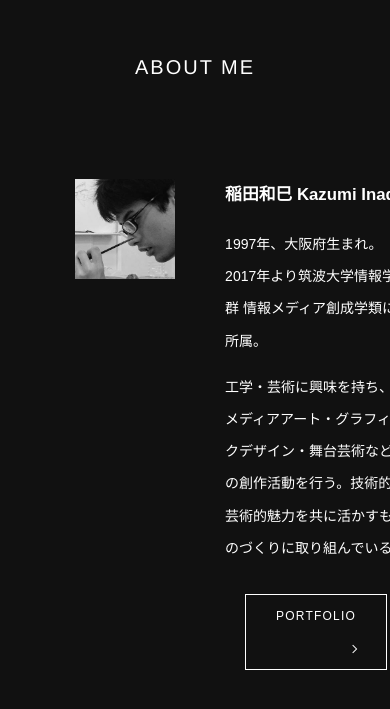
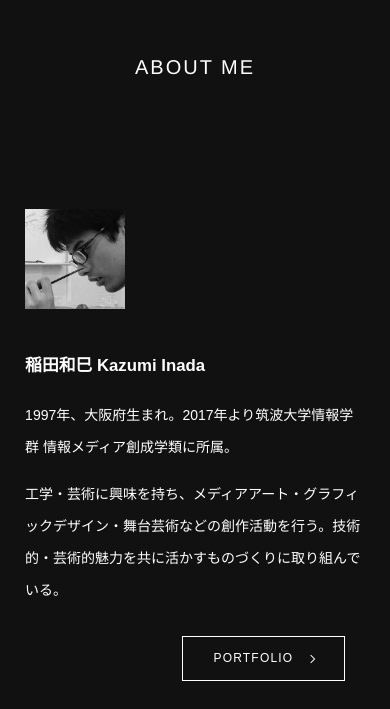
Before and after one commit to nandenjin/ham, a Nuxt app: page / in a window 390 px wide. Shown: the part 4186-4895 px from the top of the page. Built offline with nearby package versions, Linux system fonts and the light colour scheme.

Commit message:
Add mobile layout to profile section

```diff
--- a/components/TheIndexSectionProfile.vue
+++ b/components/TheIndexSectionProfile.vue
@@ -43,6 +43,9 @@
       font-size: 14px
       line-height: 2.3em
 
+      +rmq
+        flex-direction: column
+
       .avatar
         flex: 0 0 auto
         display: block
@@ -50,6 +53,9 @@
         height: 100%
         margin: 0 50px
         float: left
+
+        +rmq
+          margin: 30px 0
 
         .avatar__img
           width: 100px
```
